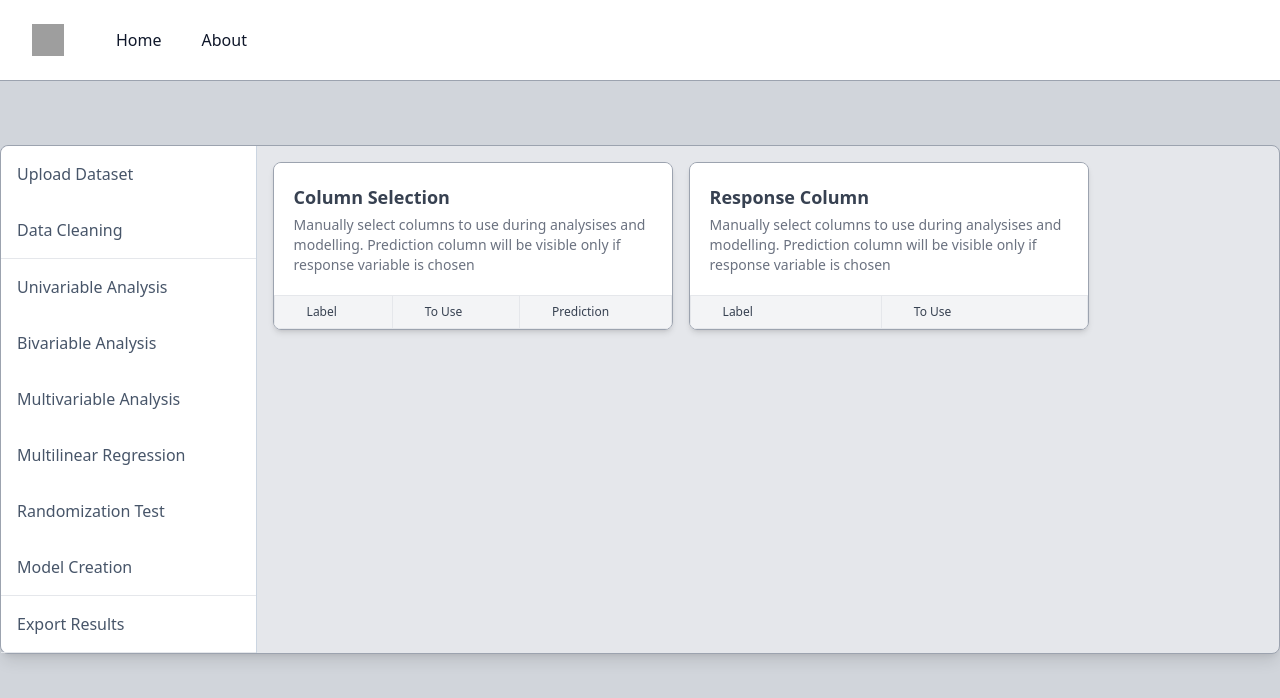
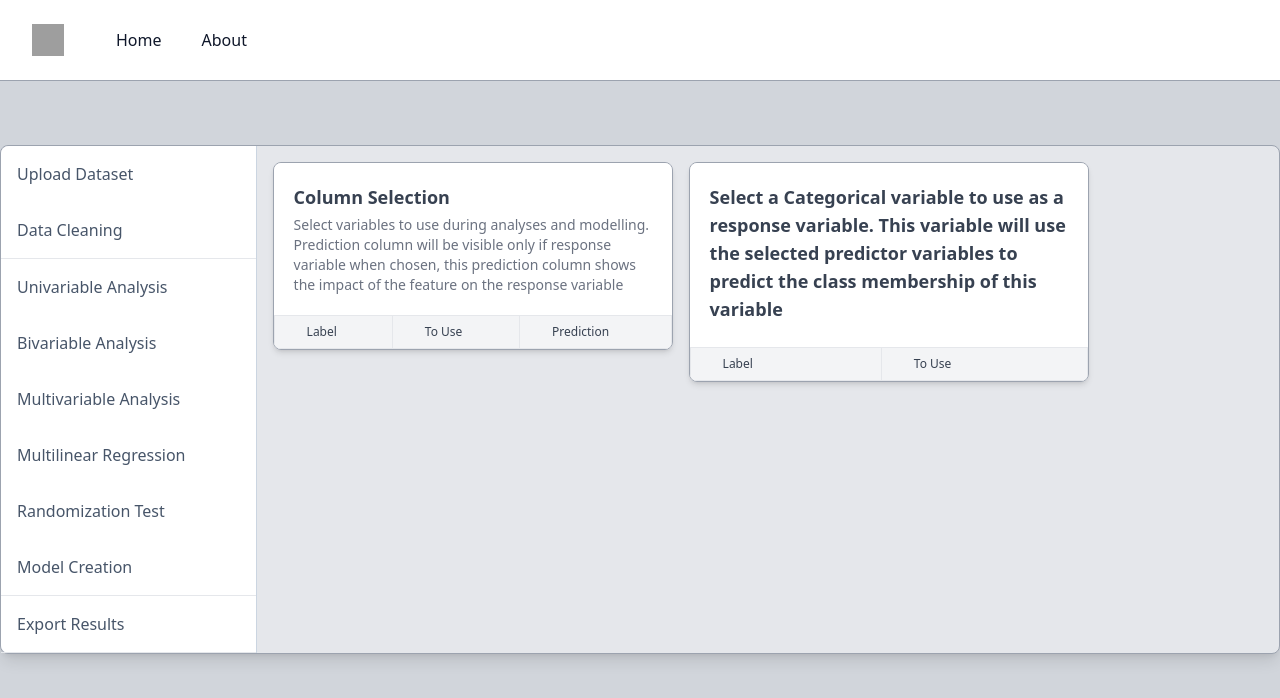
Before and after one commit to Leongreen/MichelangeloModeller, a React (Create React App) app in the folder client/: page /DataCleaning in a window 1280 px wide. Shown: the top 698 px of the page. Built offline with nearby package versions, Linux system fonts and the light colour scheme; no server answers; grey boxes are pictures that could not be loaded.

Commit message:
updated descriptions

```diff
--- a/client/src/pages/DataCleaning.jsx
+++ b/client/src/pages/DataCleaning.jsx
@@ -15,10 +15,10 @@ export default function DataCleaning () {
             <div className="gap-4 my-4 mx-4 flex">
 
                 <div className='w-[400px]'>
-                    <CheckBoxTable  givenState={responseState} title="Column Selection" description="Manually select columns to use during analysises and modelling. Prediction column will be visible only if response variable is chosen"></CheckBoxTable>
+                    <CheckBoxTable  givenState={responseState} title="Column Selection" description="Select variables to use during analyses and modelling. Prediction column will be visible only if response variable when chosen, this prediction column shows the impact of the feature on the response variable"></CheckBoxTable>
                 </div>
                 <div className='w-[400px]'>
-                    <ResponseTable setParentState={setResponseState} title="Response Column" description="Manually select columns to use during analysises and modelling. Prediction column will be visible only if response variable is chosen"></ResponseTable>
+                    <ResponseTable setParentState={setResponseState} title="Select a Categorical variable to use as a response variable. This variable will use the selected predictor variables to predict the class membership of this variable"></ResponseTable>
                 </div>
 
             </div>
--- a/client/src/pages/Model.jsx
+++ b/client/src/pages/Model.jsx
@@ -32,7 +32,7 @@ const Model = () => {
                 // let d = data[var1];
 
                 setTable1(<HorizontalTable title="Classifiers"
-                                           description="The following table will show basic Classification performance for the selected variable."
+                                           description="The following table will show basic Classification performance of each model"
                                            labels={['Classifier', 'Accuracy']} data={
                                            [[data.summarytable[0][0], data.summarytable[0][1].toFixed(2)],
                                             [data.summarytable[1][0], data.summarytable[1][1].toFixed(2)],
```
